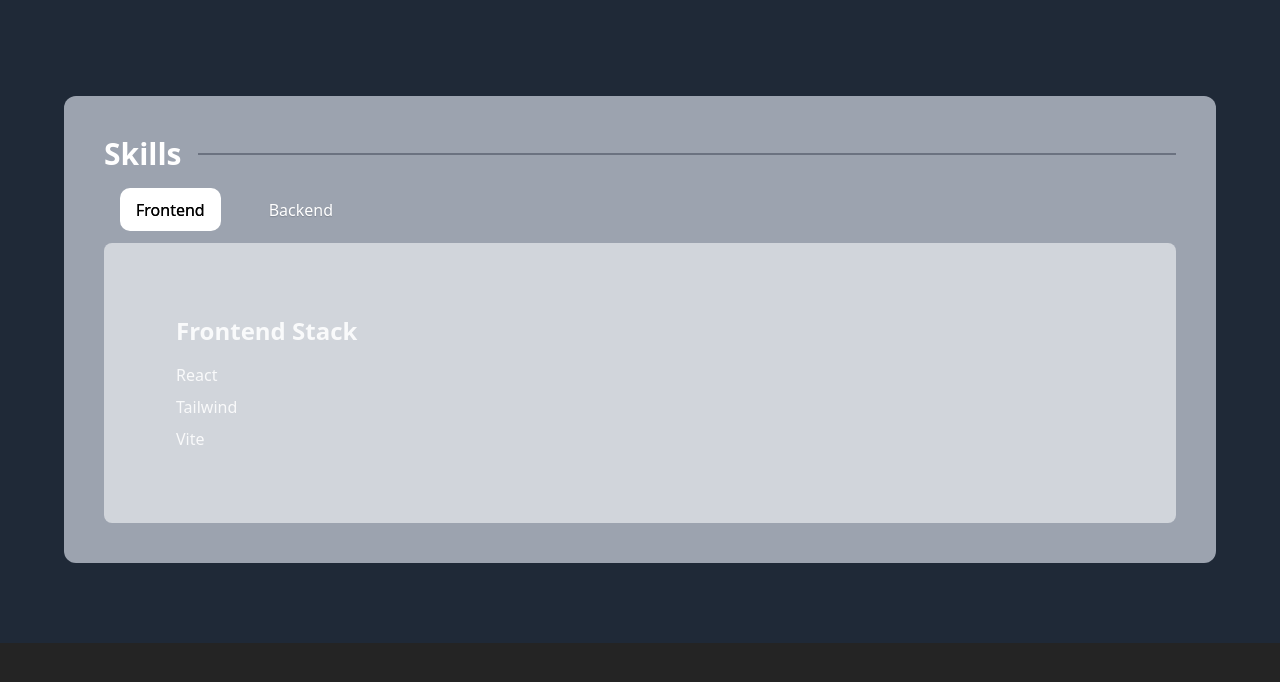
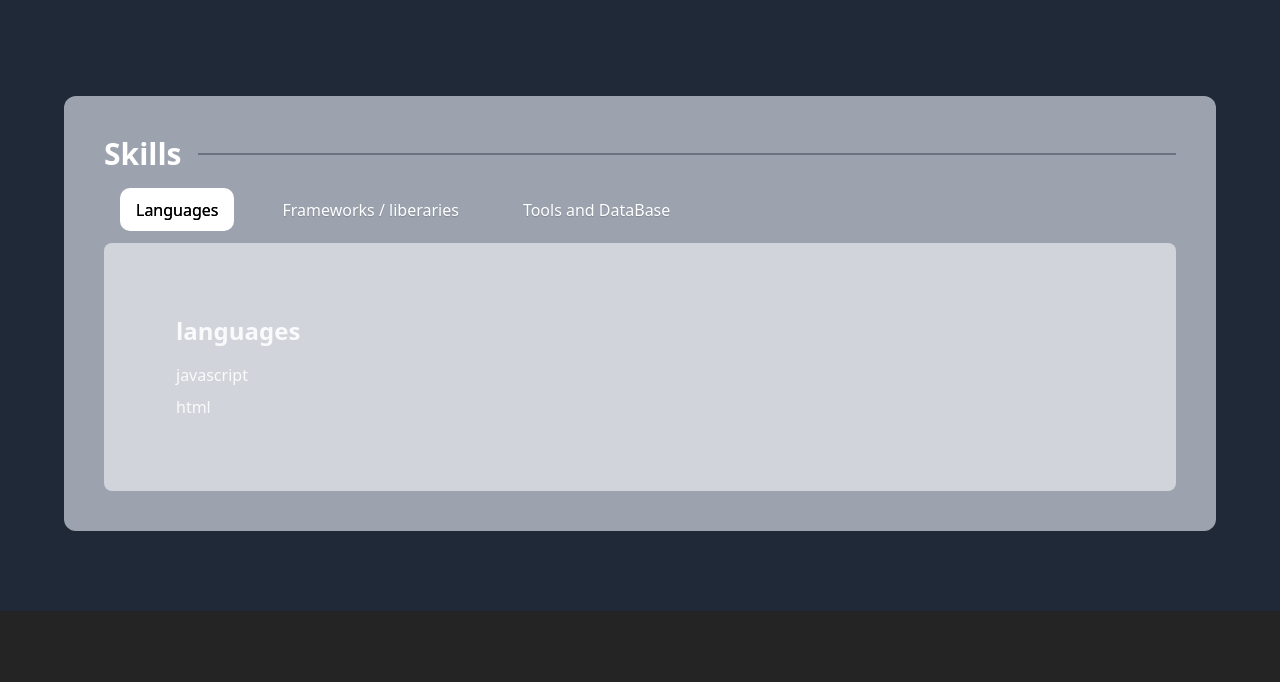
Before and after one commit to 4bayuramram/bayu-porto, a React (Vite) app: page /tech in a window 1280 px wide. Shown: the top 682 px of the page. Built offline with nearby package versions, Linux system fonts and the light colour scheme.

Commit message:
create 3 rendering tech stack

```diff
--- a/src/container/tech/TechFrontend.jsx
+++ b/src/container/tech/Frameworks.jsx
@@ -1,7 +1,7 @@
-export default function TechFrontend() {
+export default function Frameworks() {
   return (
     <div className="p-10">
-      <h2 className="text-2xl font-bold mb-4">Frontend Stack</h2>
+      <h2 className="text-2xl font-bold mb-4">Frameworks / Libraries</h2>
       <ul className="space-y-2">
         <li>React</li>
         <li>Tailwind</li>
--- /dev/null
+++ b/src/container/tech/Languages.jsx
@@ -0,0 +1,12 @@
+export default function Languages() {
+  return (
+    <div className="p-10">
+      <h2 className="text-2xl font-bold mb-4">languages</h2>
+      <ul className="space-y-2">
+        <li>javascript</li>
+        <li>html</li>
+
+      </ul>
+    </div>
+  );
+}
--- a/src/container/tech/TechBackend.jsx
+++ /dev/null
@@ -1,12 +0,0 @@
-export default function TechBackend() {
-  return (
-    <div className="p-10">
-      <h2 className="text-2xl font-bold mb-4">Backend Stack</h2>
-      <ul className="space-y-2">
-        <li>Node.js</li>
-        <li>Express</li>
-
-      </ul>
-    </div>
-  );
-}
--- /dev/null
+++ b/src/container/tech/ToolsAndDatabase.jsx
@@ -0,0 +1,12 @@
+export default function ToolsAndDatabase() {
+  return (
+    <div className="p-10">
+      <h2 className="text-2xl font-bold mb-4">ToolsAndDatabase</h2>
+      <ul className="space-y-2">
+        <li>supabase(postgreSQL)</li>
+        <li>mongodb(noSql)</li>
+        <li>firebase</li>
+      </ul>
+    </div>
+  );
+}
--- a/src/pages/Tech.jsx
+++ b/src/pages/Tech.jsx
@@ -1,23 +1,27 @@
 import { useState, useEffect } from "react";
 import GooeyNav from "../components/about/Gooeynav";
 
-import TechFrontend from "../container/tech/TechFrontend";
-import TechBackend from "../container/tech/TechBackend";
+import Frameworks from "../container/tech/Frameworks";
+import Languages from "../container/tech/Languages";
+import ToolsAndDatabase from "@/container/tech/ToolsAndDatabase";
+
 
 export default function Tech() {
   const [active, setActive] = useState(0);
 
   const items = [
-    { label: "Frontend", href: "#frontend" },
-    { label: "Backend", href: "#backend" },
+    { label: "Languages", href: "#languages" },
+    { label: "Frameworks / liberaries ", href: "#frameworks" },
+    { label: "Tools and DataBase", href: "#Tools" },
   ];
 
   useEffect(() => {
     const handleHashChange = () => {
       const hash = window.location.hash;
 
-      if (hash === "#frontend") setActive(0);
-      if (hash === "#backend") setActive(1);
+      if (hash === "#languages") setActive(0);
+      if (hash === "#frameworks") setActive(1);
+      if (hash === "#Tools") setActive(2);
     };
 
     window.addEventListener("hashchange", handleHashChange);
@@ -27,8 +31,9 @@ export default function Tech() {
   }, []);
 
   const renderContent = () => {
-    if (active === 0) return <TechFrontend />;
-    if (active === 1) return <TechBackend />;
+    if (active === 0) return <Languages/>;
+    if (active === 1) return <Frameworks />;
+    if (active === 2) return <ToolsAndDatabase />;
   };
 
   return (
```
